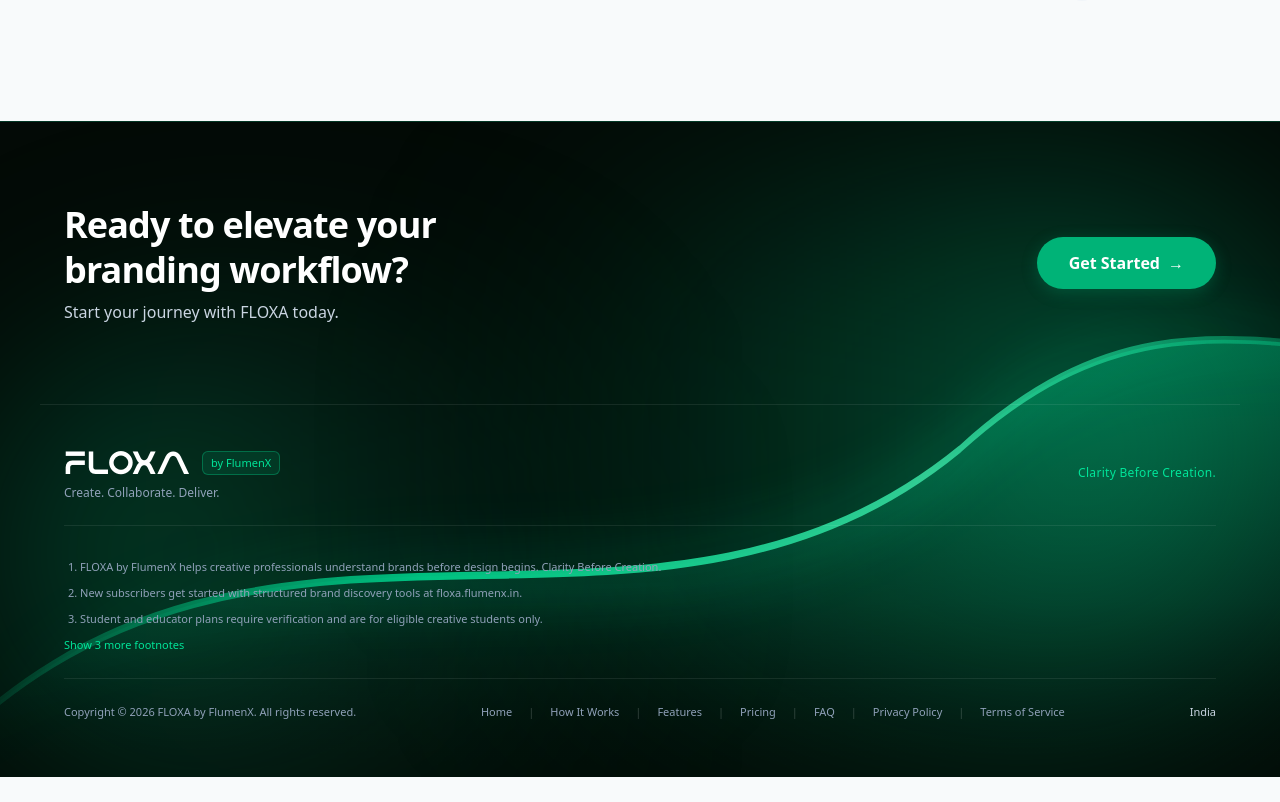
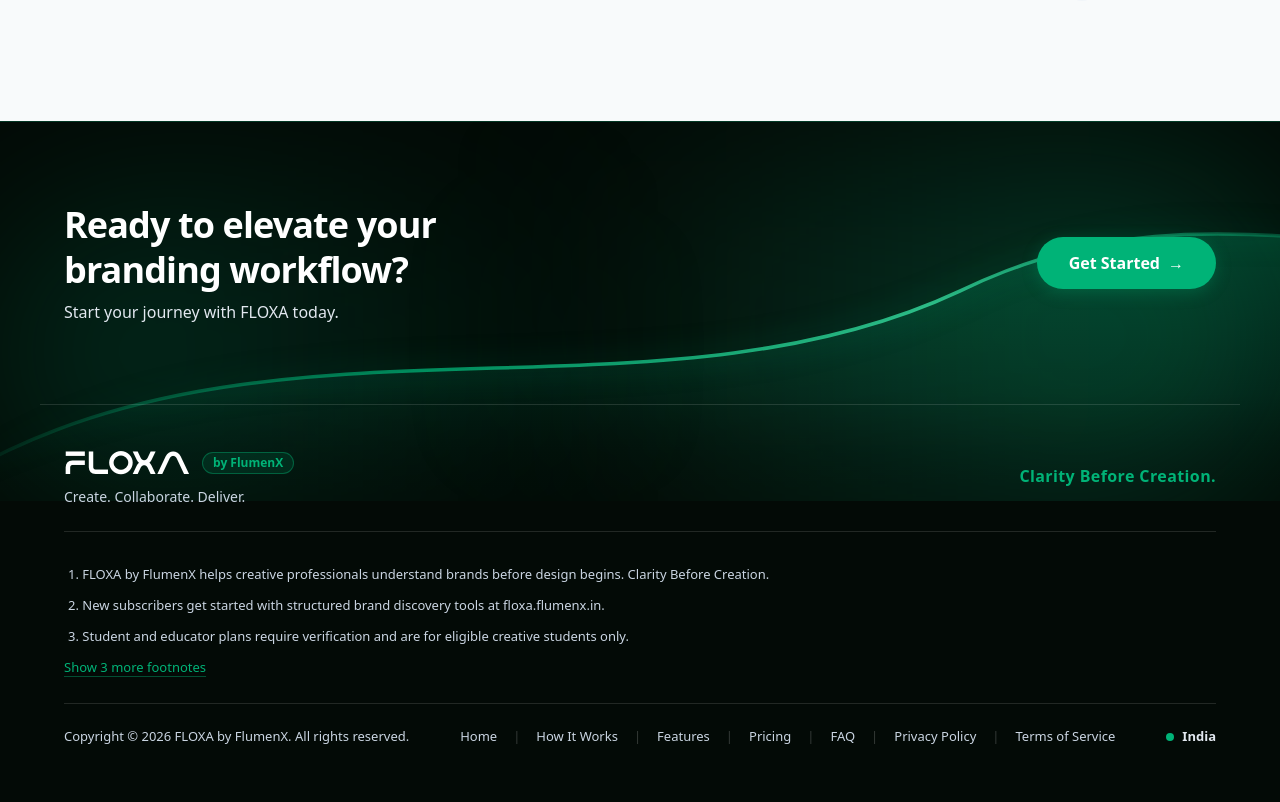
Before and after one commit to FlumenCopia/floxa_landingpage, a Next.js app in the folder frontend/: page / in a window 1280 px wide. Shown: the part 9960-10762 px from the top of the page. Before the commit the page ends 10737 px from the top, so only its background shows below. Built offline with nearby package versions, Linux system fonts and the light colour scheme.

Commit message:
feat: add FooterSection component and GreenHorizons ui elements

```diff
--- a/frontend/components/footer/FooterSection.tsx
+++ b/frontend/components/footer/FooterSection.tsx
@@ -16,18 +16,18 @@ export default function FooterSection() {
   const [showAllFootnotes, setShowAllFootnotes] = useState(false);
 
   return (
-    <footer className="bg-[#030A06] text-slate-400 text-[12px] leading-relaxed select-none relative overflow-hidden">
+      <footer className="bg-[#030A06] text-slate-300 text-sm leading-relaxed relative overflow-hidden">
         {/* Sweeping Green Color Horizons in Footer */}
         <FooterGreenHorizons />
 
         {/* 1. Pre-Footer Elevated CTA Banner matching Reference Photo */}
-      <div className="relative w-full border-t border-[#00E599]/20 pt-16 pb-16 sm:pt-20 sm:pb-20 overflow-hidden z-10">
+          <div className="relative w-full border-t border-[#00B377]/25 pt-16 pb-16 sm:pt-20 sm:pb-20 overflow-hidden z-10">
             <div className="max-w-[1200px] mx-auto px-4 sm:px-6 relative z-10 flex flex-col md:flex-row items-center justify-between gap-8">
               <div className="text-center md:text-left">
                 <h2 className="text-2xl sm:text-3xl md:text-4xl font-bold text-white tracking-tight leading-tight">
                   Ready to elevate your<br className="hidden sm:inline" /> branding workflow?
                 </h2>
-            <p className="text-slate-300 text-sm sm:text-base mt-2">
+                  <p className="text-slate-200 text-sm sm:text-base mt-2 font-normal">
                     Start your journey with FLOXA today.
                   </p>
               </div>
@@ -46,70 +46,73 @@ export default function FooterSection() {
             </div>
           </div>
 
-      <div className="max-w-[1200px] mx-auto px-4 sm:px-6 pb-14 border-t border-white/[0.08] pt-10 relative z-10">
+            <div className="max-w-[1200px] mx-auto px-4 sm:px-6 pb-14 border-t border-white/[0.12] pt-10 relative z-10">
               {/* Brand Header */}
-        <div className="flex flex-col sm:flex-row items-start sm:items-center justify-between gap-4 mb-8 pb-6 border-b border-white/[0.08]">
-          <div className="flex flex-col gap-1">
+                  <div className="flex flex-col sm:flex-row items-start sm:items-center justify-between gap-4 mb-8 pb-6 border-b border-white/[0.12]">
+                    <div className="flex flex-col gap-1.5">
                       <div className="flex items-center gap-3">
-              <span className="text-white font-pavelt text-2xl sm:text-3xl tracking-normal">
+                          <span className="text-white font-pavelt text-2xl sm:text-3xl tracking-normal font-bold">
                             Floxa
                           </span>
-              <span className="text-[11px] text-[#00E599] border border-[#00E599]/30 bg-[#00E599]/10 px-2 py-0.5 rounded-md">
+                            <span className="text-xs font-semibold text-[#00B377] border border-[#00B377]/40 bg-[#00B377]/12 px-2.5 py-0.5 rounded-full">
                               by FlumenX
                             </span>
                           </div>
-            <p className="text-xs text-slate-400 font-normal">
+                            <p className="text-sm text-slate-300 font-medium">
                               Create. Collaborate. Deliver.
                             </p>
                           </div>
-          <p className="text-xs text-[#00E599] font-medium tracking-wide">
+                            <p className="text-sm sm:text-base text-[#00B377] font-semibold tracking-wide">
                               Clarity Before Creation.
                             </p>
                           </div>
 
                           {/* Footnotes List */}
-        <div className="border-b border-white/[0.08] pb-6 mb-6">
-          <ol className="space-y-2 list-decimal list-inside text-slate-400 text-[11px]">
+                              <div className="border-b border-white/[0.12] pb-6 mb-6">
+                                <ol className="space-y-2.5 list-decimal list-inside text-slate-300 text-xs sm:text-[13px] leading-relaxed">
                                   {(showAllFootnotes ? footnotes : footnotes.slice(0, 3)).map((note, idx) => (
-              <li key={idx} className="pl-1">
+                                      <li key={idx} className="pl-1 text-slate-300 font-normal">
                                         {note}
                                       </li>
             ))}
                                     </ol>
-          {footnotes.length > 3 && (
+          {
+                                      footnotes.length > 3 && (
                                         <button
                                           onClick={() => setShowAllFootnotes(!showAllFootnotes)}
-              className="mt-2 text-[#00E599] hover:underline cursor-pointer text-[11px]"
+                                          className="mt-3 text-[#00B377] hover:text-[#00C47E] font-medium text-xs sm:text-[13px] underline decoration-[#00B377]/40 underline-offset-4 cursor-pointer inline-block transition-colors"
                                         >
                                           {showAllFootnotes ? "Show less" : `Show ${footnotes.length - 3} more footnotes`}
                                         </button>
-          )}
+                                      )
+                                    }
         </div>
 
                               {/* Bottom Legal & Regional info */}
-        <div className="flex flex-col md:flex-row items-start md:items-center justify-between gap-4 text-[11px] text-slate-400">
-          <div>
+                                  <div className="flex flex-col md:flex-row items-start md:items-center justify-between gap-4 text-xs sm:text-[13px] text-slate-300">
+                                    <div className="text-slate-300 font-normal">
                                       Copyright © 2026 FLOXA by FlumenX. All rights reserved.
                                     </div>
 
-          <div className="flex flex-wrap items-center gap-x-4 gap-y-1">
-            <a href="#overview" className="hover:text-[#00E599] transition-colors">Home</a>
-            <span className="text-white/20">|</span>
-            <a href="#final-cut-pro" className="hover:text-[#00E599] transition-colors">How It Works</a>
-            <span className="text-white/20">|</span>
-            <a href="#highlights" className="hover:text-[#00E599] transition-colors">Features</a>
-            <span className="text-white/20">|</span>
-            <a href="#pricing" className="hover:text-[#00E599] transition-colors">Pricing</a>
-            <span className="text-white/20">|</span>
-            <a href="#faq" className="hover:text-[#00E599] transition-colors">FAQ</a>
-            <span className="text-white/20">|</span>
-            <a href="#" className="hover:text-[#00E599] transition-colors">Privacy Policy</a>
-            <span className="text-white/20">|</span>
-            <a href="#" className="hover:text-[#00E599] transition-colors">Terms of Service</a>
+                                      <div className="flex flex-wrap items-center gap-x-4 gap-y-2">
+                                        <a href="#overview" className="text-slate-300 hover:text-white hover:underline transition-colors font-medium">Home</a>
+                                        <span className="text-white/20 select-none">|</span>
+                                        <a href="#final-cut-pro" className="text-slate-300 hover:text-white hover:underline transition-colors font-medium">How It Works</a>
+                                        <span className="text-white/20 select-none">|</span>
+                                        <a href="#highlights" className="text-slate-300 hover:text-white hover:underline transition-colors font-medium">Features</a>
+                                        <span className="text-white/20 select-none">|</span>
+                                        <a href="#pricing" className="text-slate-300 hover:text-white hover:underline transition-colors font-medium">Pricing</a>
+                                        <span className="text-white/20 select-none">|</span>
+                                        <a href="#faq" className="text-slate-300 hover:text-white hover:underline transition-colors font-medium">FAQ</a>
+                                        <span className="text-white/20 select-none">|</span>
+                                        <a href="#" className="text-slate-300 hover:text-white hover:underline transition-colors font-medium">Privacy Policy</a>
+                                        <span className="text-white/20 select-none">|</span>
+                                        <a href="#" className="text-slate-300 hover:text-white hover:underline transition-colors font-medium">Terms of Service</a>
                                       </div>
 
-          <div className="text-slate-300 font-medium">
-            India
+                                        <div className="text-slate-200 font-semibold flex items-center gap-2">
+                                          <span className="w-2 h-2 rounded-full bg-[#00B377]" />
+                                          <span>India</span>
                                         </div>
                                       </div>
                                     </div>
--- a/frontend/components/ui/GreenHorizons.tsx
+++ b/frontend/components/ui/GreenHorizons.tsx
@@ -314,45 +314,47 @@ export function BodyGreenHorizons() {
 
 /**
  * Green Color Horizons for the Footer CTA section.
+ * Positioned in the upper banner area to illuminate the CTA while keeping
+ * the lower legal, navigation, and footnotes text crisp on pure dark obsidian.
  */
 export function FooterGreenHorizons() {
   return (
-    <div className="absolute left-1/2 -translate-x-1/2 w-screen h-full inset-y-0 pointer-events-none overflow-hidden select-none z-0">
-      <div className="absolute top-1/2 right-0 -translate-y-1/2 w-[800px] h-[500px] bg-gradient-to-l from-[#00E599]/42 via-[#00B377]/25 to-transparent rounded-full blur-[120px]" />
-      <div className="absolute bottom-0 left-0 w-[650px] h-[450px] bg-gradient-to-r from-[#00E599]/30 via-[#059669]/18 to-transparent rounded-full blur-[110px]" />
+      <div className="absolute left-1/2 -translate-x-1/2 w-screen h-[380px] top-0 pointer-events-none overflow-hidden select-none z-0">
+        <div className="absolute top-10 right-0 w-[750px] h-[350px] bg-gradient-to-l from-[#00B377]/30 via-[#10B981]/18 to-transparent rounded-full blur-[100px]" />
+        <div className="absolute top-20 left-0 w-[600px] h-[300px] bg-gradient-to-r from-[#00B377]/22 via-[#059669]/14 to-transparent rounded-full blur-[90px]" />
 
         <svg
           className="absolute inset-0 w-full h-full object-cover"
-        viewBox="0 0 1600 400"
+          viewBox="0 0 1600 380"
           fill="none"
           xmlns="http://www.w3.org/2000/svg"
           preserveAspectRatio="none"
         >
           <defs>
             <linearGradient id="footer-silk-wave" x1="0%" y1="50%" x2="100%" y2="50%">
-            <stop offset="0%" stopColor="#00E599" stopOpacity="0.0" />
-            <stop offset="35%" stopColor="#00E599" stopOpacity="0.8" />
-            <stop offset="70%" stopColor="#34D399" stopOpacity="0.95" />
-            <stop offset="100%" stopColor="#00E599" stopOpacity="0.2" />
+              <stop offset="0%" stopColor="#00B377" stopOpacity="0.0" />
+              <stop offset="35%" stopColor="#00B377" stopOpacity="0.75" />
+              <stop offset="70%" stopColor="#34D399" stopOpacity="0.85" />
+              <stop offset="100%" stopColor="#00B377" stopOpacity="0.2" />
             </linearGradient>
 
             <linearGradient id="footer-silk-fill" x1="50%" y1="0%" x2="50%" y2="100%">
-            <stop offset="0%" stopColor="#00E599" stopOpacity="0.35" />
-            <stop offset="60%" stopColor="#059669" stopOpacity="0.15" />
+              <stop offset="0%" stopColor="#00B377" stopOpacity="0.25" />
+              <stop offset="60%" stopColor="#059669" stopOpacity="0.10" />
               <stop offset="100%" stopColor="#030A06" stopOpacity="0.0" />
             </linearGradient>
           </defs>
 
           <path
-          d="M -100,400 C 300,180 800,360 1200,200 C 1380,120 1520,130 1700,140 L 1700,400 Z"
+            d="M -100,380 C 300,160 800,320 1200,170 C 1380,100 1520,110 1700,120 L 1700,380 Z"
             fill="url(#footer-silk-fill)"
           />
 
           <path
-          d="M -100,400 C 300,180 800,360 1200,200 C 1380,120 1520,130 1700,140"
+            d="M -100,380 C 300,160 800,320 1200,170 C 1380,100 1520,110 1700,120"
             stroke="url(#footer-silk-wave)"
-          strokeWidth="4.5"
-          filter="drop-shadow(0 0 20px rgba(0,229,153,0.9))"
+            strokeWidth="3.5"
+            filter="drop-shadow(0 0 14px rgba(0,179,119,0.5))"
           />
         </svg>
       </div>
```
Lines whose indentation alone changed are shown as unchanged.
